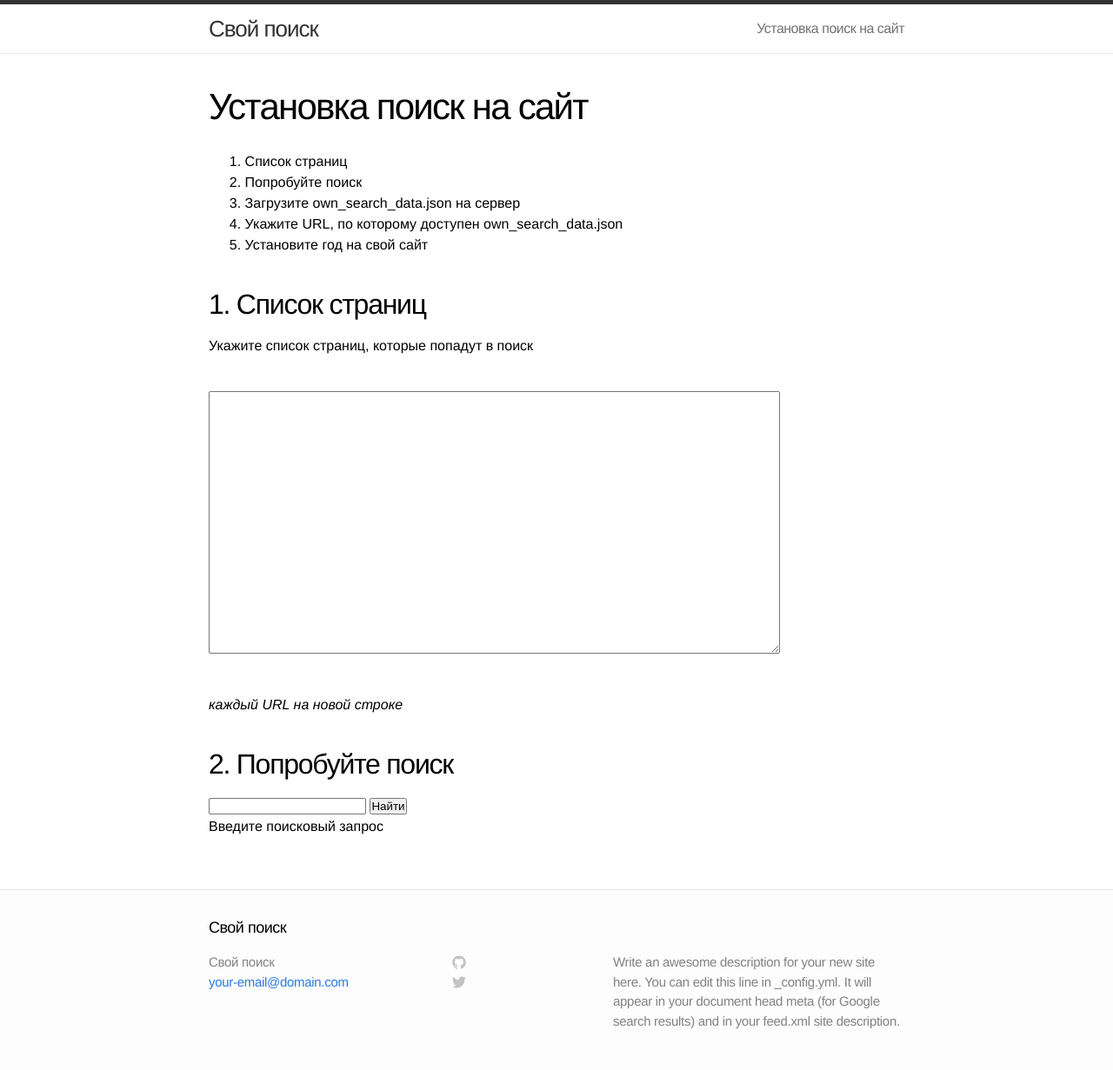
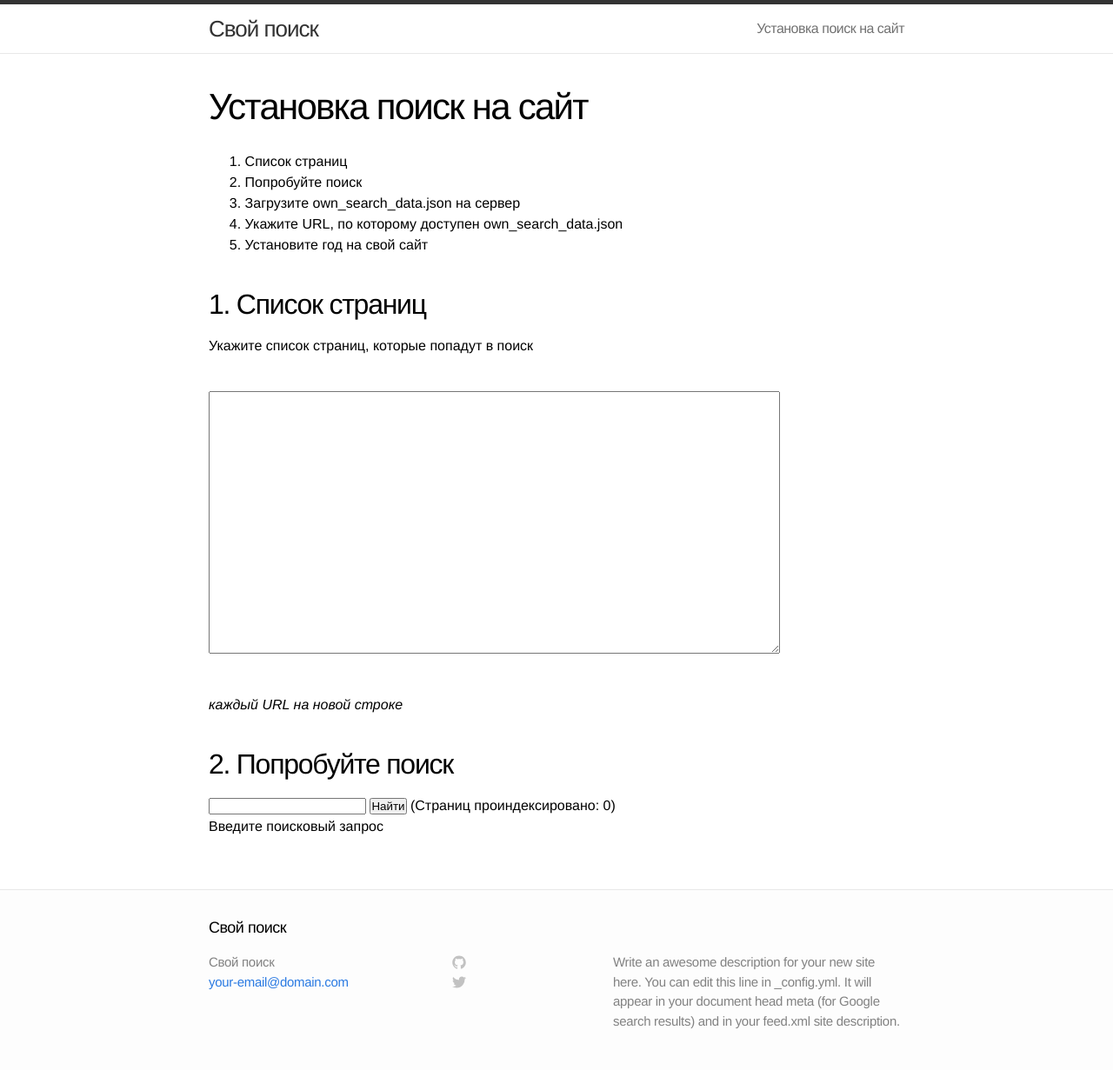
Before and after one commit to sergio-fry/own-search, a Jekyll site: the page built from install.md, in a window 1280 px wide. Shown: the whole page at 87% size. Built offline with Jekyll 4.4.1, drawn with Linux system fonts in a browser that asks for light colours; part of the change alters nothing that is shown.

```diff
--- a/install.md
+++ b/install.md
@@ -21,10 +21,12 @@ permalink: /install/
 ## 2. Попробуйте поиск
 
 <input type="text" id="search" /> <input type="submit" value="Найти" />
+(<span id="status">пока страниц нет</span>)
 <br />
 <span id="search_results">Введите поисковый запрос</span>
 
 <script type="text/javascript" src="/js/zepto.min.js"></script>
+<script type="text/javascript" src="/js/worker.js"></script>
 
 <script type="text/javascript">
   var rca_key = "rca.1.1.20140616T090842Z.b9ca0702ee2f2238.f836b29417365b90f345c0686a50313b70863e1a";
@@ -35,14 +37,31 @@ permalink: /install/
 
   var pages = [];
 
+
+
   $("#urls").change(function() {
     pages = [];
+    $("#status").text("Страниц проиндексировано: 0");
 
-    $("#urls").val().split(/\s/).map(function(url) {
-      rca_fetch_page(url, function(data) {
-        pages.push(data);
-      });
+
+    var workers = [];
+
+    for(var i=0; i < 10; i++) {
+      workers.push(new Worker());
+    }
+
+    $("#urls").val().split(/\s/).map(function(url, i) {
+      workers[i % 2].add_job(function(callback) {
+        rca_fetch_page(url, function(data) {
+          pages.push(data);
+          $("#status").text("Страниц проиндексировано: " + pages.length);
+          callback();
+        });
+      })
     });
+
+    workers.map(function(worker) { worker.work() });
+
   }).trigger("change");
 
   $("#search").keyup(function() {
--- /dev/null
+++ b/js/worker.js
@@ -0,0 +1,32 @@
+(function() {
+  var Worker = window.Worker = function() {
+    this.jobs = [];
+  }
+
+  // var worker = new Worker();
+  // worker.add_job(function(callback) {
+  //   // do the job
+  //   callback();
+  // });
+  //
+  // worker.work();
+  Worker.prototype.add_job = function(job) {
+    console.log("job added");
+    this.jobs.push(job);
+  }
+
+  Worker.prototype.work = function(job) {
+    var job = this.jobs.shift();
+    var worker = this;
+
+    if(!!job) {
+      this.do_the_job(job, function() {
+        worker.work()
+      });
+    }
+  }
+
+  Worker.prototype.do_the_job = function(job, callback) {
+    job(callback);
+  }
+})();
```
